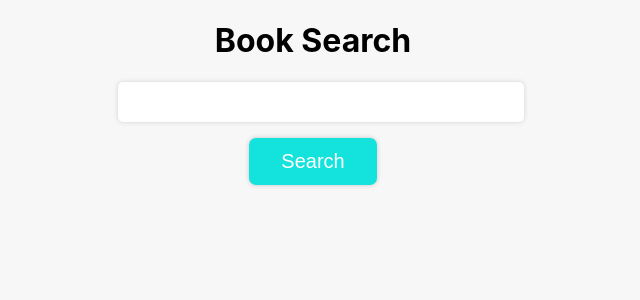
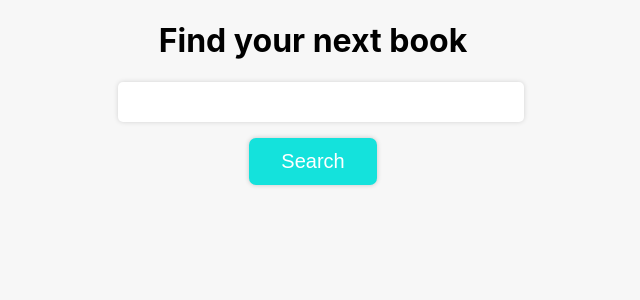
Before and after one commit to aloysmose/8thLight-GoogleBooks, a React (Create React App) app: page / in a window 1280 px wide. Shown: the top 300 px of the page, without its empty margins (327-967 px from the left). Built offline with nearby package versions, Linux system fonts and the light colour scheme.

Commit message:
Added comments

```diff
--- a/src/App.js
+++ b/src/App.js
@@ -21,18 +21,20 @@ class App extends Component {
       .split(' ')
       .join('+');
   }
-
+  // Grab results from Google Books API using the user-input query, then put the results on state and clear the query field
   async handleSubmit(event) {
     event.preventDefault();
     const { query } = this.state;
+
     const response = await this.handleRequest(query);
+
     this.setState({
       results: response.data.items,
       query: '',
     });
-    console.log(response.data.items);
   }
 
+  // Update state every time the input value changes
   handleChange(event) {
     this.setState({
       query: event.target.value,
@@ -52,7 +54,7 @@ class App extends Component {
     const { results } = this.state;
     return (
       <div className="App">
-        <h1>Book Search</h1>
+        <h1>Find your next book</h1>
         <form onSubmit={this.handleSubmit}>
           <input
             type="text"
```
